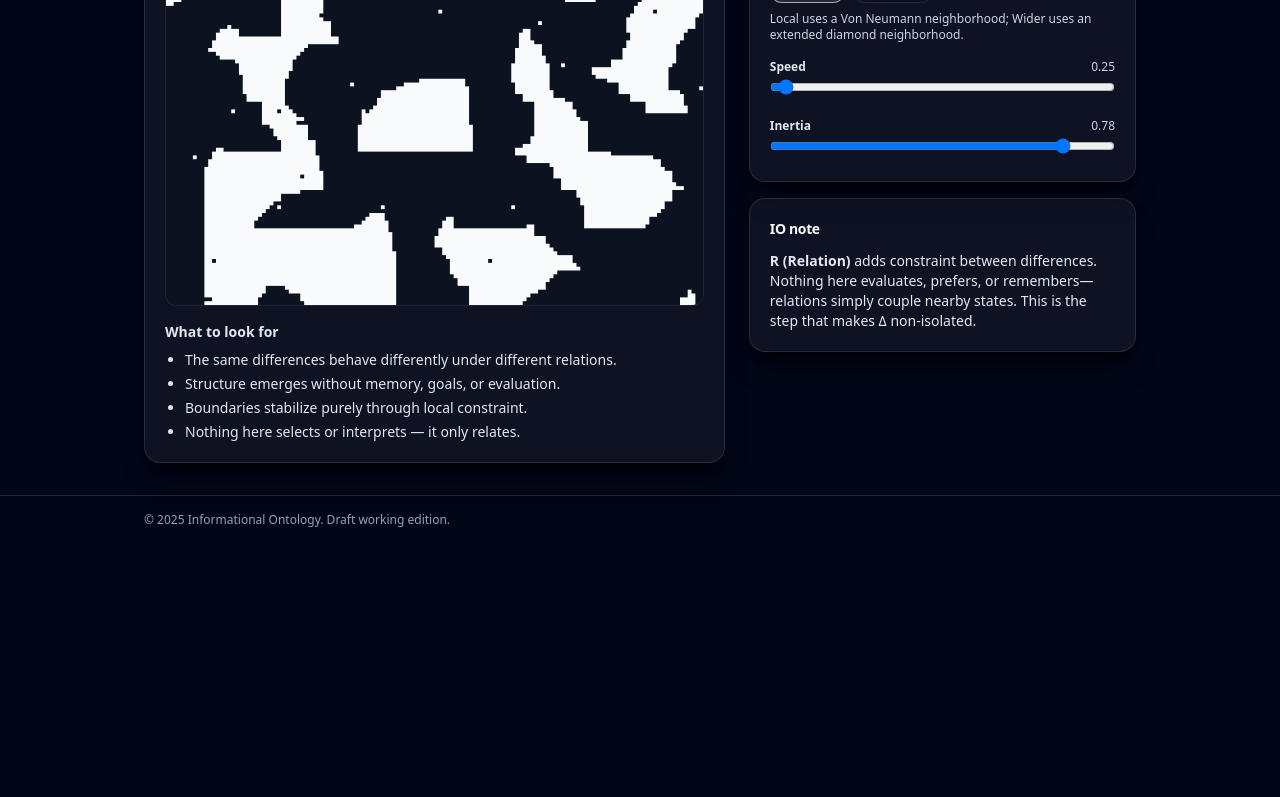
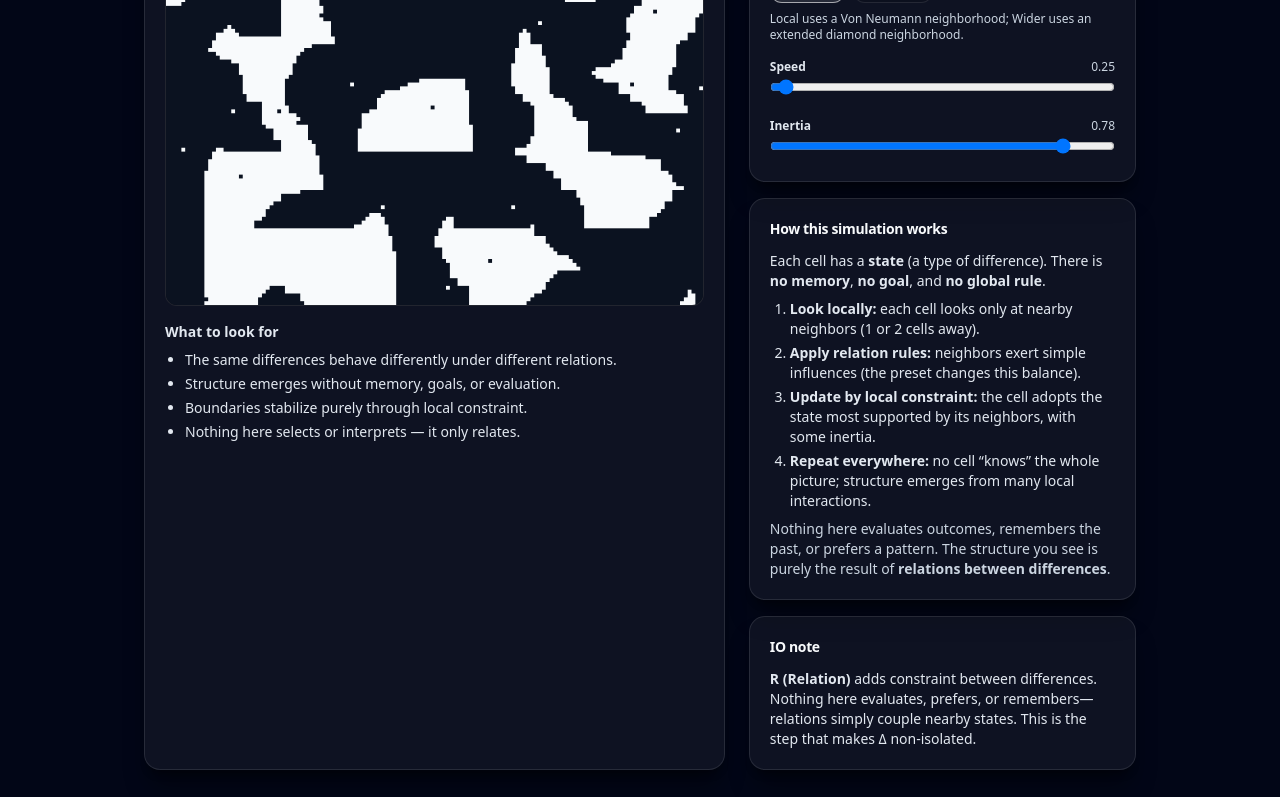
Before and after one commit to MindsEye69/information-ontology-site, a Next.js app: page /simulations/relation in a window 1280 px wide. Shown: the part 869-1666 px from the top of the page. Before the commit the page ends 1413 px from the top, so only its background shows below. Built offline with nearby package versions, Linux system fonts and the light colour scheme.

Commit message:
Added Explanatory text to R sim

```diff
--- a/components/sims/RelationFieldEngine.tsx
+++ b/components/sims/RelationFieldEngine.tsx
@@ -402,6 +402,41 @@ export default function RelationFieldEngine() {
 
         <Card className="border border-white/10 bg-white/5">
           <CardHeader>
+            <CardTitle className="text-sm">How this simulation works</CardTitle>
+          </CardHeader>
+          <CardContent className="space-y-2 text-sm text-slate-200">
+            <p>
+              Each cell has a <strong>state</strong> (a type of difference). There is{" "}
+              <strong>no memory</strong>, <strong>no goal</strong>, and{" "}
+              <strong>no global rule</strong>.
+            </p>
+            <ol className="list-decimal space-y-1 pl-5">
+              <li>
+                <strong>Look locally:</strong> each cell looks only at nearby neighbors (1 or 2
+                cells away).
+              </li>
+              <li>
+                <strong>Apply relation rules:</strong> neighbors exert simple influences (the preset
+                changes this balance).
+              </li>
+              <li>
+                <strong>Update by local constraint:</strong> the cell adopts the state most
+                supported by its neighbors, with some inertia.
+              </li>
+              <li>
+                <strong>Repeat everywhere:</strong> no cell “knows” the whole picture; structure
+                emerges from many local interactions.
+              </li>
+            </ol>
+            <p className="text-slate-300">
+              Nothing here evaluates outcomes, remembers the past, or prefers a pattern. The
+              structure you see is purely the result of <strong>relations between differences</strong>.
+            </p>
+          </CardContent>
+        </Card>
+
+        <Card className="border border-white/10 bg-white/5">
+          <CardHeader>
             <CardTitle className="text-sm">IO note</CardTitle>
           </CardHeader>
           <CardContent className="text-sm text-slate-200">
```
